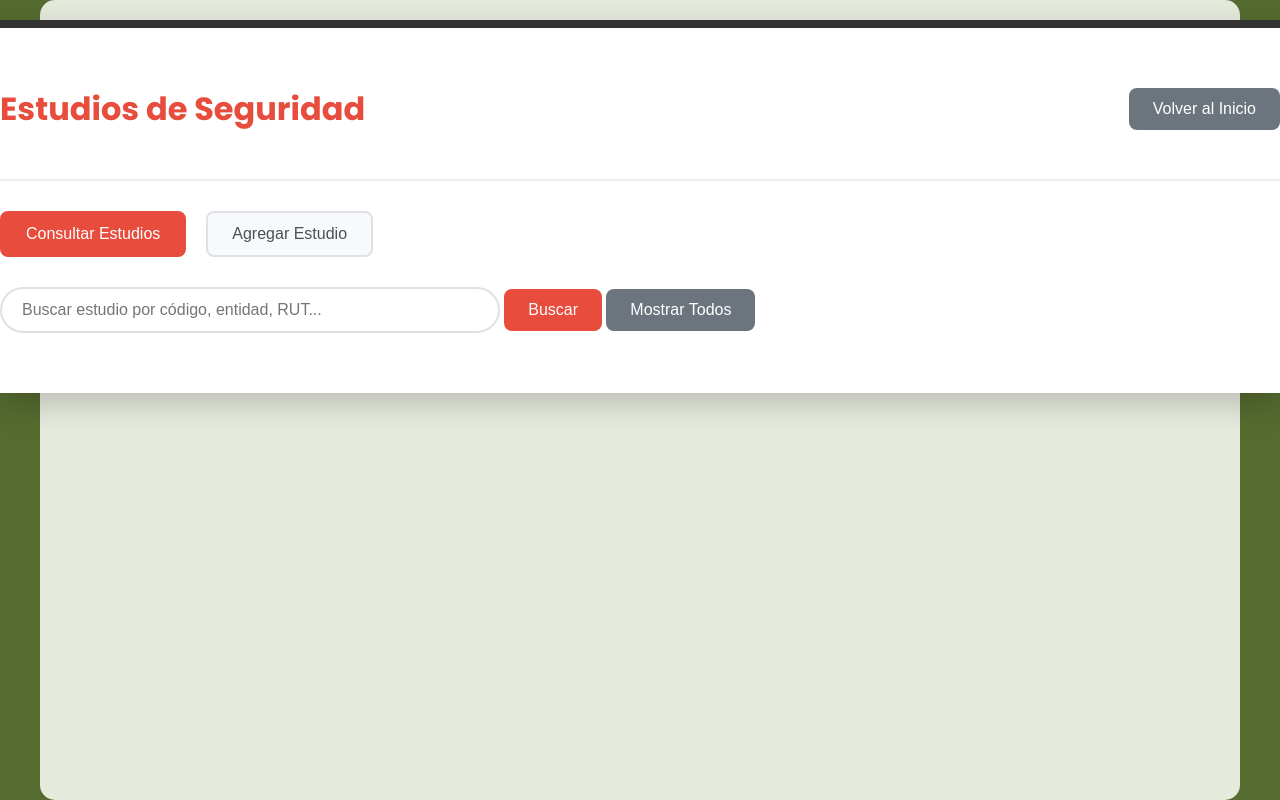
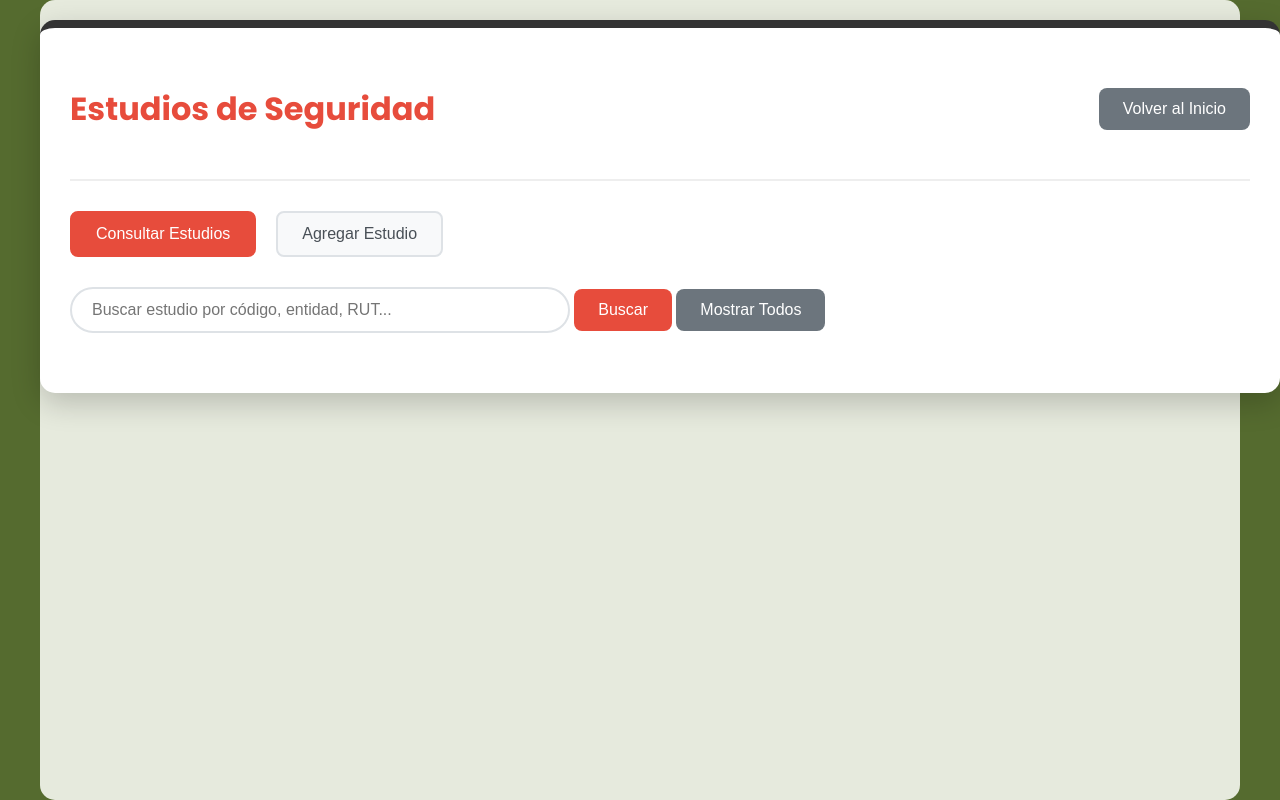
Before and after one commit to danielfigueroa1879/gestionSec, a plain HTML site: page index.html in a window 1280 px wide. Both pictures are taken after a click on the element 263 px from the left and 666 px from the top of the page. Drawn offline with Linux system fonts and the light colour scheme.

Commit message:
Update style.css

```diff
--- a/style.css
+++ b/style.css
@@ -1075,23 +1075,24 @@ body {
 @media (min-width: 769px) {
     .section.active:not(#home) { /* Apply to all active sections except home */
         max-width: none !important; /* Override container's max-width */
-        width: 100vw !important; /* Take full viewport width */
+        width: calc(100vw - 40px) !important; /* Take full viewport width minus desired margin */
         position: relative !important; /* For centering */
         left: 50% !important; /* Center the section */
         transform: translateX(-50%) !important; /* Pull back by half its width */
-        border-radius: 0 !important; /* Remove section border-radius when full width */
-        margin: 0 !important; /* Remove any external margins */
-        /* IMPORTANT: Remove horizontal padding from the section to let the table span full width */
-        padding-left: 0 !important;
-        padding-right: 0 !important;
+        border-radius: 15px !important; /* Restore border-radius for the section */
+        margin-left: 20px !important; /* Add left margin */
+        margin-right: 20px !important; /* Add right margin */
+        /* Re-add padding to the section itself for inner content spacing */
+        padding-left: 30px !important;
+        padding-right: 30px !important;
     }
 
     /* Within these full-width sections, the data-table should also span full width of its new parent */
     .section.active .data-table {
-        width: 100% !important; /* Will fill the section's new 100vw width */
+        width: 100% !important; /* Will fill the section's new width (which now has padding) */
         max-width: none !important; /* Ensure no max-width on table itself */
-        border-radius: 0 !important; /* Remove table border-radius */
-        /* Remove any horizontal margin on the table to ensure it's flush */
+        border-radius: 8px !important; /* Restore border-radius for the table */
+        /* Remove any horizontal margin on the table to ensure it's flush with section padding */
         margin-left: 0 !important;
         margin-right: 0 !important;
     }
@@ -1099,6 +1100,6 @@ body {
     /* Adjust padding for table cells when full width for better spacing */
     .data-table th,
     .data-table td {
-        padding: 15px 20px !important; /* Adjust padding for better look */
+        padding: 15px !important; /* Keep original padding or adjust as needed */
     }
 }
```
